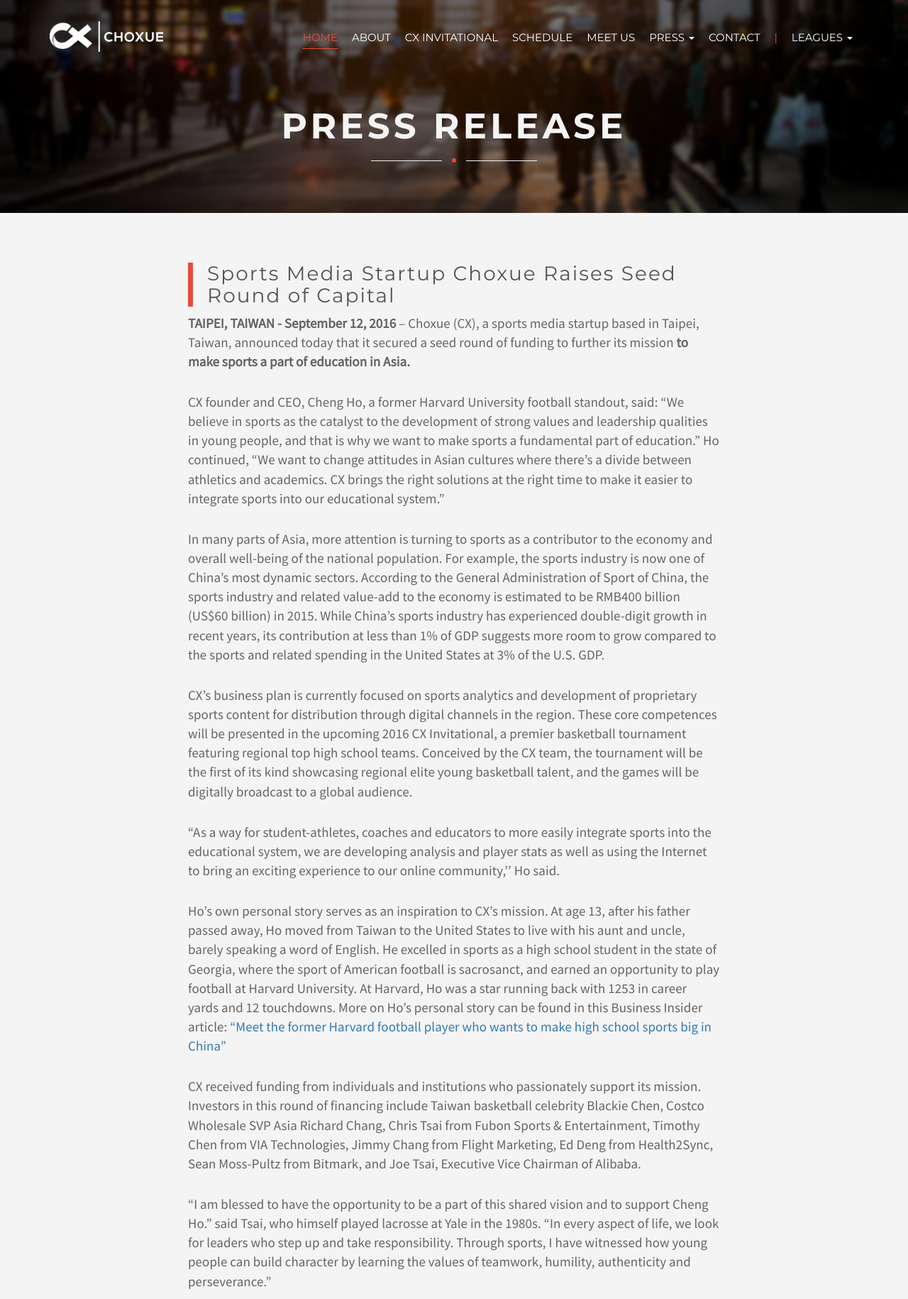
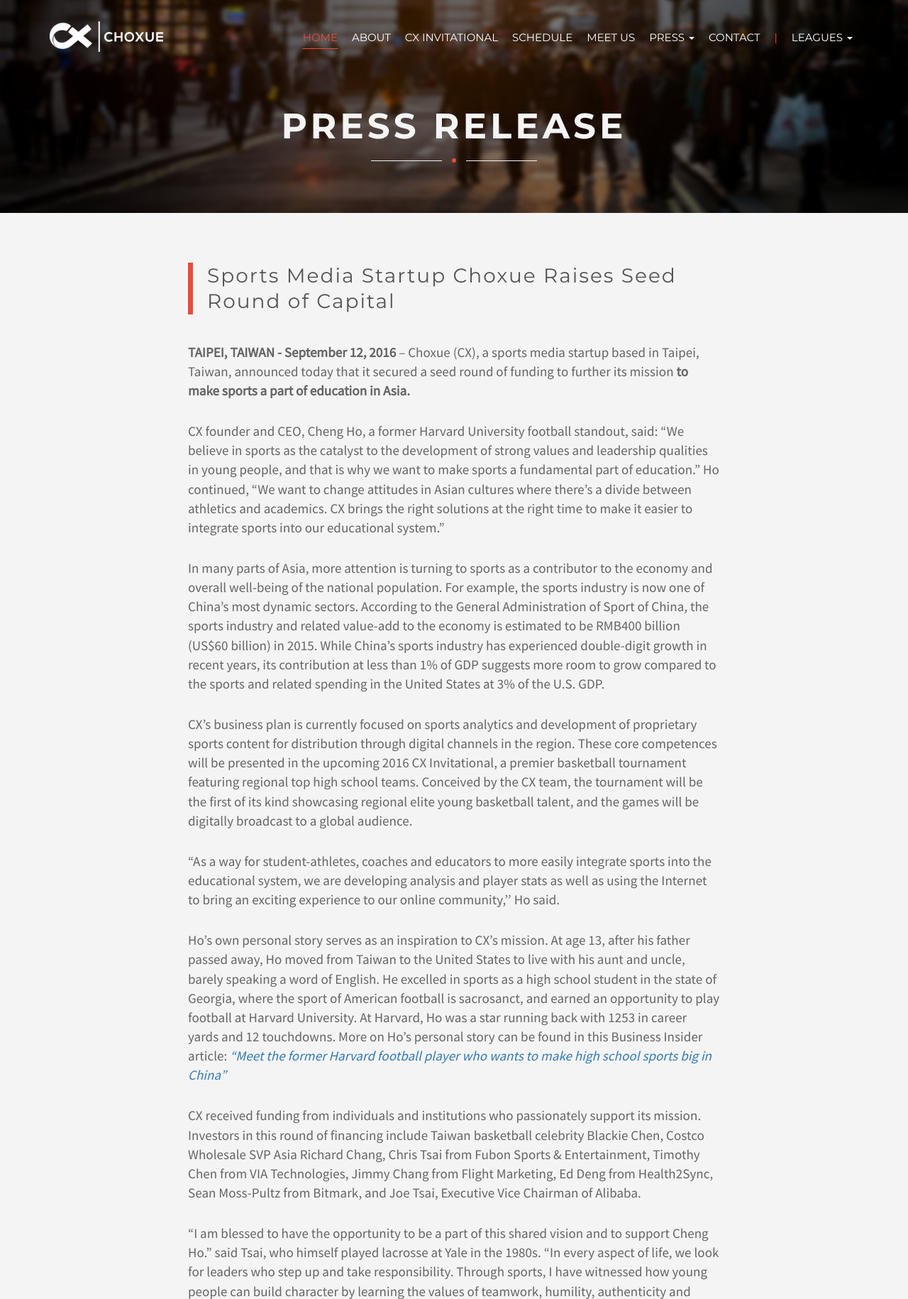
Before and after one commit to Choxue/CX1.5, a PHP site: page /pressrelease in a window 1280 px wide. Shown: the top 1830 px of the page at 71% size. Run offline with PHP 8.4, Linux system fonts and the light colour scheme; some libraries are stand-ins or nearby versions.

Commit message:
update style

```diff
--- a/css/style.css
+++ b/css/style.css
@@ -51,6 +51,10 @@ p {
   padding-top: 50px;
   padding-bottom: 50px;
 }
+#presskit #history h2.subheader {
+    line-height: 1.3;
+    margin-bottom: 40px;
+}
 #presskit #history img {
   max-width: 100%;
 }
@@ -60,8 +64,8 @@ p {
     margin-bottom: 30px;
     letter-spacing: .05px;
 }
-#presskit #history p:first-child {
-    margin-top: 45px;
+#presskit #history a:first-child {
+    font-style: italic;
 }
 #presskit #vision {
   background: #F4f4F4;
--- a/lang/lang_en.ini
+++ b/lang/lang_en.ini
@@ -270,8 +270,7 @@ pressrelease_all = '
 	</p>
 	<p>“As a way for student-athletes, coaches and educators to more easily integrate sports into the educational system, we are developing analysis and player stats as well as using the Internet to bring an exciting experience to our online community,’’ Ho said.
 	</p>
-	<p>Ho’s own personal story serves as an inspiration to CX’s mission. At age 13, after his father passed away, Ho moved from Taiwan to the United States to live with his aunt and uncle, barely speaking a word of English. He excelled in sports as a high school student in the state of Georgia, where the sport of American football is sacrosanct, and earned an opportunity to play football at Harvard University. At Harvard, Ho was a star running back with 1253 in career yards and 12 touchdowns. More on Ho’s personal story can be found in this Business Insider article:
-	<a href='http://www.businessinsider.com/choxue-brings-sports-talent-to-china-2015-2'>“Meet the former Harvard football player who wants to make high school sports big in China”</a>
+	<p>Ho’s own personal story serves as an inspiration to CX’s mission. At age 13, after his father passed away, Ho moved from Taiwan to the United States to live with his aunt and uncle, barely speaking a word of English. He excelled in sports as a high school student in the state of Georgia, where the sport of American football is sacrosanct, and earned an opportunity to play football at Harvard University. At Harvard, Ho was a star running back with 1253 in career yards and 12 touchdowns. More on Ho’s personal story can be found in this Business Insider article: <a href='http://www.businessinsider.com/choxue-brings-sports-talent-to-china-2015-2' target="_blank">“Meet the former Harvard football player who wants to make high school sports big in China”</a>
 	</p>
 	<p>CX received funding from individuals and institutions who passionately support its mission. Investors in this round of financing include Taiwan basketball celebrity Blackie Chen, Costco Wholesale SVP Asia Richard Chang, Chris Tsai from Fubon Sports &amp; Entertainment, Timothy Chen from VIA Technologies, Jimmy Chang from Flight Marketing, Ed Deng from Health2Sync, Sean Moss-Pultz from Bitmark, and Joe Tsai, Executive Vice Chairman of Alibaba.
 	</p>
@@ -281,11 +280,11 @@ pressrelease_all = '
 	</p>
 	<p>The company’s name Choxue (球学) literally means “ball” and “study” and indicates a combination between athletics and academics. It is a phonetic play on the Chinese term “qiuxue” (求学), or “to seek knowledge”. The founders believe this is a fitting name for the company because its mission is to <strong>make sports a part of education in Asia.</strong> The name is appointed by Phil Chen, pastor from Big Family House Church in Taipei, Taiwan.
  	</p>
-	<div>
+	<p>
 		<strong>Media Contact:</strong><br>
 		Name: Jenny Chang<br>
 		Phone: +886.922-811-468<br>
 		Email: <a href='mailto:media@choxue.com'>media@choxue.com</a>
-	</div>
+	</p>
 			</div>
 '
```
